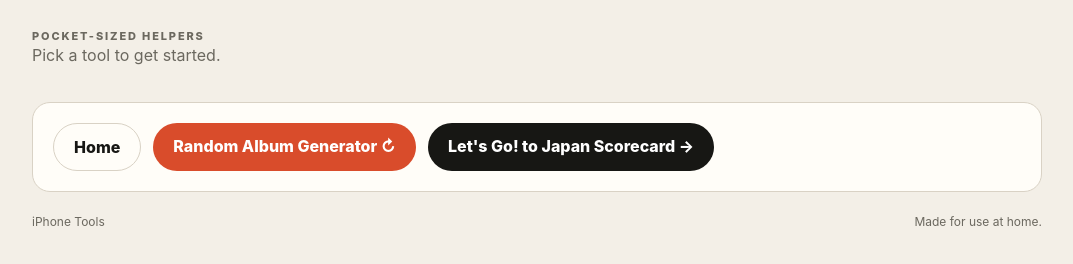
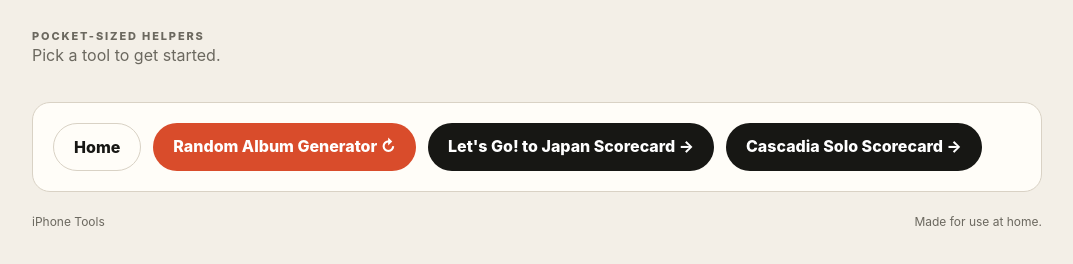
Before and after one commit to bean1322/iPhoneTools, a plain HTML site: page index.html in a window 1280 px wide. Shown: the part 102-366 px from the top of the page, without its empty margins (103-1176 px from the left). Drawn offline with Linux system fonts and the light colour scheme.

Commit message:
Add link to Cascadia Solo Scorecard in navigation

```diff
--- a/index.html
+++ b/index.html
@@ -44,6 +44,7 @@ nav{display:flex;gap:12px;flex-wrap:wrap}
       <a class="btn quiet" href="index.html">Home</a>
       <a class="btn primary" href="crate_roulette_discogs.html">Random Album Generator ↻</a>
       <a class="btn secondary" href="lets-go-to-japan-scorecard.html">Let's Go! to Japan Scorecard →</a>
+      <a class="btn secondary" href="Cascadia Solo – Score Card.html">Cascadia Solo Scorecard →</a>
     </nav>
   </section>
   <div class="footer"><span>iPhone Tools</span><span>Made for use at home.</span></div>
```
